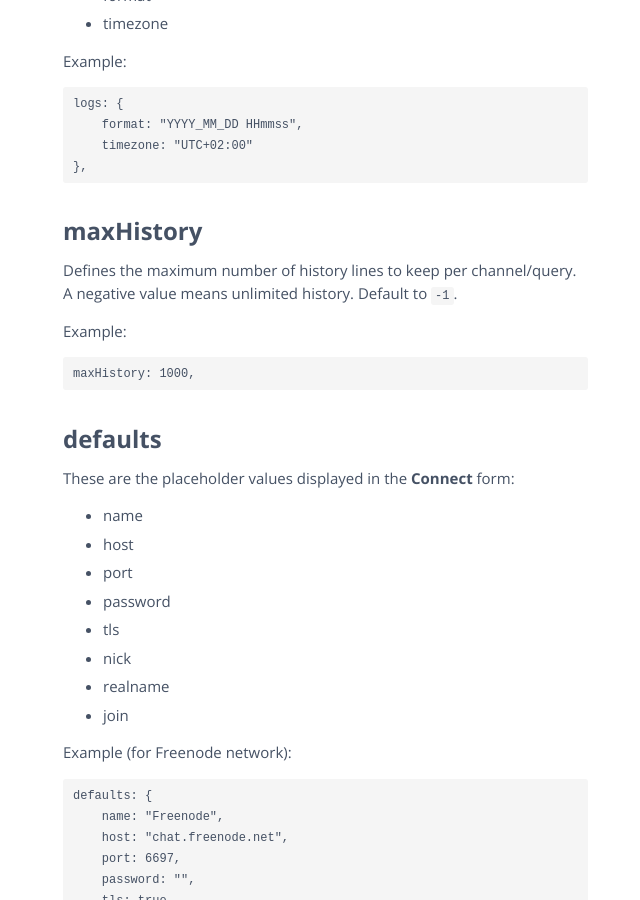
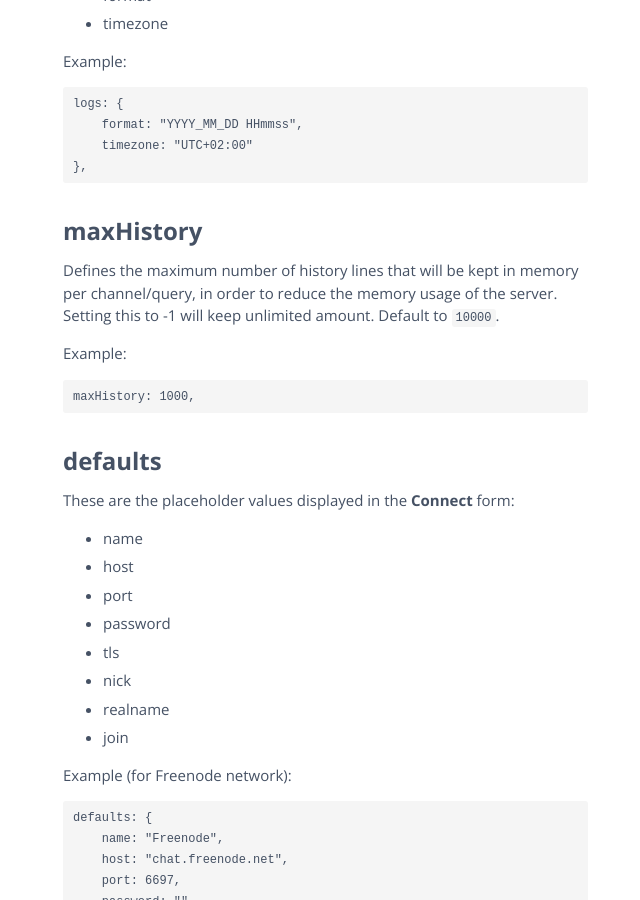
Before and after one commit to thelounge/thelounge.github.io, a Jekyll site: the page built from _docs/server/configuration.md, in a window 1280 px wide and 900 px high, scrolled down 4186 px. Shown: the whole window, without its empty margins (407-1047 px from the left). Built offline with Jekyll 4.4.1, drawn with Linux system fonts in a browser that asks for light colours; Markdown is read by kramdown in place of the engine named in the settings; comment, search, counter and statistics services are not loaded.

Commit message:
Port recent changes to `maxHistory` from default config file

```diff
--- a/_docs/server/configuration.md
+++ b/_docs/server/configuration.md
@@ -179,8 +179,10 @@ logs: {
 
 ## maxHistory
 
-Defines the maximum number of history lines to keep per channel/query.
-A negative value means unlimited history. Default to `-1`.
+Defines the maximum number of history lines that will be kept in
+memory per channel/query, in order to reduce the memory usage of
+the server. Setting this to -1 will keep unlimited amount.
+Default to `10000`.
 
 Example:
 
```
